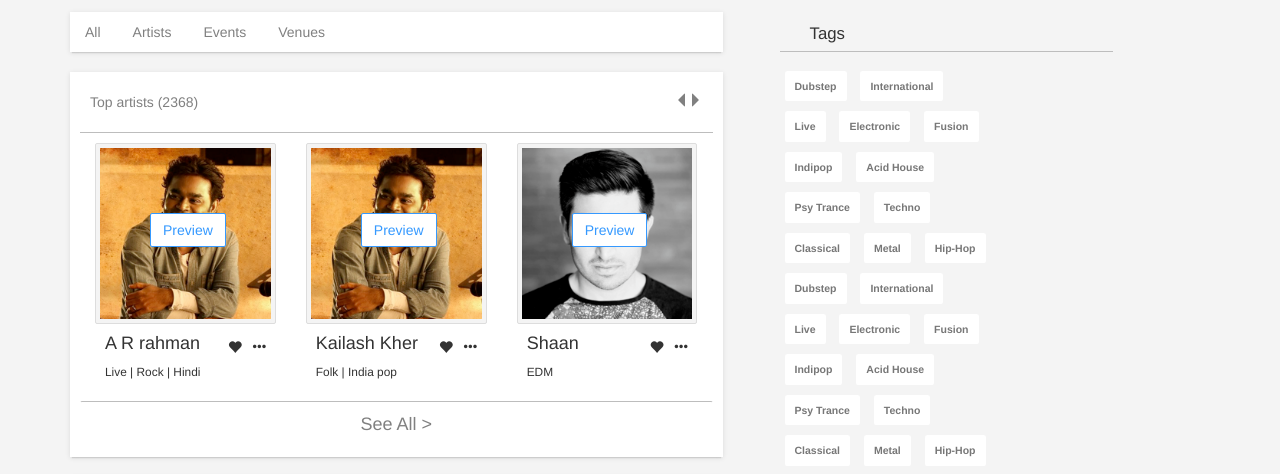
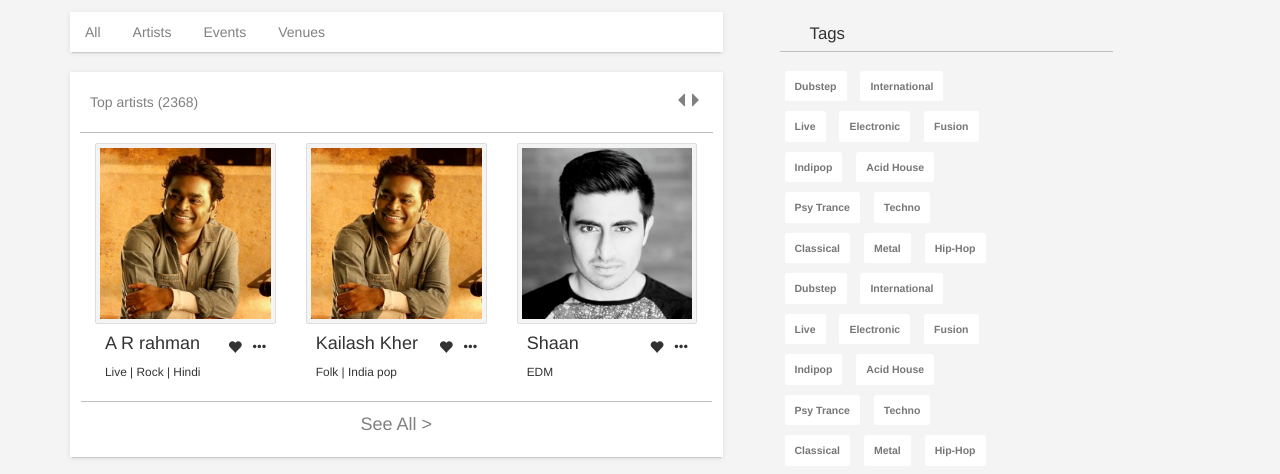
Before and after one commit to snym07/snym07.github.io, a plain HTML site: page musejam/index.html in a window 1280 px wide. Shown: the part 63-537 px from the top of the page. Drawn offline with Linux system fonts and the light colour scheme.

Commit message:
preview deprecated

```diff
--- a/musejam/css/custom.css
+++ b/musejam/css/custom.css
@@ -98,9 +98,9 @@
 }
 
 .preview{
-	position: absolute;
-	top: 70px;
-	left: 70px;
+	position: relative;
+	top: 5em;
+	left: 5em;
 }
 
 .item{
--- a/musejam/index.html
+++ b/musejam/index.html
@@ -97,7 +97,7 @@
 						<div class="item-elements">
 
 							<div class="col-xs-4 item">
-								<button class="btn btn-default preview">Preview</button>
+								<!-- <button class="btn btn-default preview">Preview</button> -->
 								<img src="images/ar.png" class="effect img-thumbnail">
 								<h4 class="pull-left">A R rahman</h4>
 								<div class="item-icons">
@@ -110,7 +110,7 @@
 							</div>
 
 							<div class="col-xs-4">
-								<button class="btn btn-default preview">Preview</button>
+								<!-- <button class="btn btn-default preview">Preview</button> -->
 								<img src="images/ar.png" class="effect img-thumbnail">
 								<h4 class="pull-left">Kailash Kher</h4>
 								<div class="item-icons">
@@ -123,7 +123,7 @@
 							</div>
 
 							<div class="col-xs-4">
-								<button class="btn btn-default preview">Preview</button>
+								<!-- <button class="btn btn-default preview">Preview</button> -->
 								<img src="images/shaan.png" class="effect img-thumbnail">
 								<h4 class="pull-left">Shaan</h4>
 								<div class="item-icons">
```
